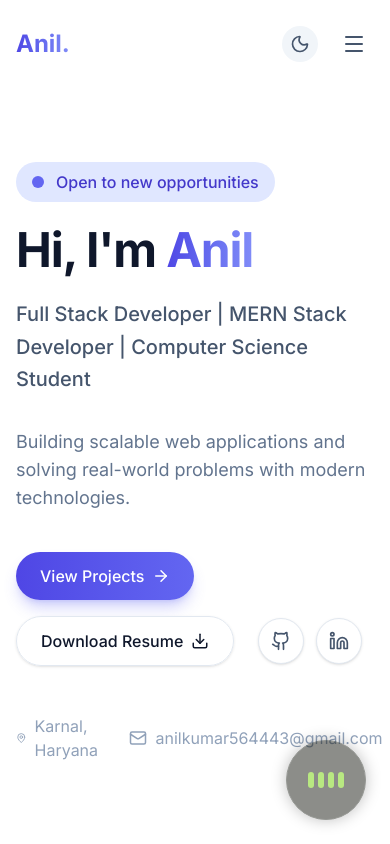
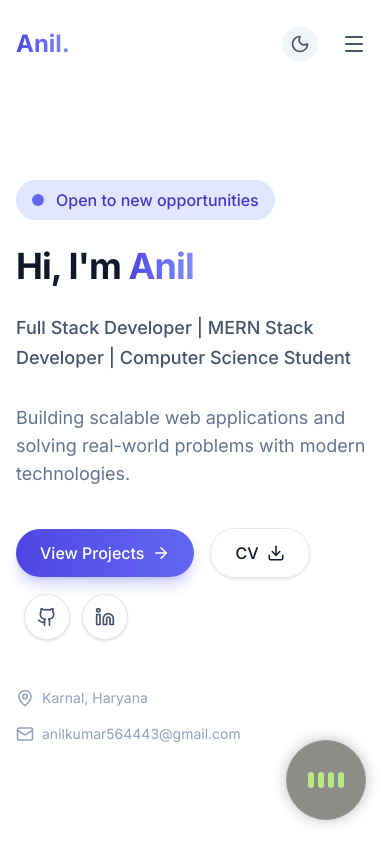
Before and after one commit to ANIL0023/portfolio, a React (Vite) app: page / in a window 390 px wide. Shown: the top 844 px of the page. Built offline with nearby package versions, Linux system fonts and the light colour scheme.

Commit message:
Final Update: Education to LPU and Global Responsiveness Overhaul

```diff
--- a/src/components/About.jsx
+++ b/src/components/About.jsx
@@ -23,7 +23,7 @@ const About = () => {
                                 <div className="p-6 rounded-2xl bg-white dark:bg-slate-800 shadow-sm border border-slate-100 dark:border-slate-700">
                                     <h4 className="font-bold text-slate-900 dark:text-white mb-2 text-xl font-display">Education</h4>
                                     <p className="text-primary-600 dark:text-primary-400 font-medium">B.Tech in Computer Science</p>
-                                    <p className="text-slate-500 dark:text-slate-500 text-sm mt-1">CGC Jhanjeri (2022 - 2026)</p>
+                                    <p className="text-slate-500 dark:text-slate-500 text-sm mt-1">Lovely Professional University (2023 - 2027)</p>
                                 </div>
                                 <div className="p-6 rounded-2xl bg-white dark:bg-slate-800 shadow-sm border border-slate-100 dark:border-slate-700">
                                     <h4 className="font-bold text-slate-900 dark:text-white mb-2 text-xl font-display">Location</h4>
--- a/src/components/Certificates.jsx
+++ b/src/components/Certificates.jsx
@@ -7,7 +7,7 @@ const Certificates = () => {
     return (
         <section id="certificates" className="py-20 bg-slate-50 dark:bg-slate-900/50">
             <div className="section-container">
-                <h2 className="text-4xl lg:text-5xl font-bold mb-16 text-center text-slate-900 dark:text-white">
+                <h2 className="text-3xl sm:text-4xl lg:text-5xl font-bold mb-12 sm:mb-16 text-center text-slate-900 dark:text-white">
                     Certifications
                 </h2>
                 <div className="grid grid-cols-1 md:grid-cols-2 lg:grid-cols-3 gap-6">
--- a/src/components/Contact.jsx
+++ b/src/components/Contact.jsx
@@ -45,7 +45,7 @@ const Contact = () => {
     return (
         <section id="contact" className="py-20 bg-slate-50 dark:bg-slate-900/50">
             <div className="section-container">
-                <h2 className="text-4xl lg:text-5xl font-bold mb-16 text-center text-slate-900 dark:text-white">Get In Touch</h2>
+                <h2 className="text-3xl sm:text-4xl lg:text-5xl font-bold mb-12 sm:mb-16 text-center text-slate-900 dark:text-white">Get In Touch</h2>
 
                 <div className="grid lg:grid-cols-2 gap-12 items-start">
                     <motion.div
--- a/src/components/Hero.jsx
+++ b/src/components/Hero.jsx
@@ -21,11 +21,11 @@ const Hero = () => {
                             Open to new opportunities
                         </div>
 
-                        <h1 className="text-5xl lg:text-7xl font-bold mb-6 tracking-tight">
+                        <h1 className="text-4xl sm:text-5xl lg:text-7xl font-bold mb-6 tracking-tight leading-tight">
                             Hi, I'm <span className="bg-gradient-to-r from-primary-600 to-primary-400 bg-clip-text text-transparent">{portfolioData.name.split(' ')[0]}</span>
                         </h1>
 
-                        <h2 className="text-xl lg:text-2xl text-slate-600 dark:text-slate-400 mb-8 font-medium leading-relaxed">
+                        <h2 className="text-lg sm:text-xl lg:text-2xl text-slate-600 dark:text-slate-400 mb-8 font-medium leading-relaxed max-w-2xl">
                             {portfolioData.title}
                         </h2>
 
@@ -37,8 +37,8 @@ const Hero = () => {
                             <a href="#projects" className="btn-primary flex items-center gap-2">
                                 View Projects <ArrowRight size={18} />
                             </a>
-                            <a href={portfolioData.resume} target="_blank" rel="noopener noreferrer" className="btn-secondary flex items-center gap-2">
-                                Download Resume <Download size={18} />
+                            <a href={portfolioData.resume} target="_blank" rel="noopener noreferrer" className="btn-secondary flex items-center gap-2 whitespace-nowrap">
+                                CV <Download size={18} />
                             </a>
                             <div className="flex gap-3 ml-2">
                                 <a href={portfolioData.github} target="_blank" rel="noopener noreferrer" className="p-3 bg-white dark:bg-slate-900 text-slate-600 dark:text-slate-400 border border-slate-200 dark:border-slate-800 rounded-full hover:text-primary-600 hover:border-primary-500 transition-all shadow-sm">
@@ -50,22 +50,22 @@ const Hero = () => {
                             </div>
                         </div>
 
-                        <div className="mt-12 flex items-center gap-6 text-slate-400">
+                        <div className="mt-12 flex flex-wrap items-center gap-4 sm:gap-6 text-slate-400">
                             <a
                                 href={`https://www.google.com/maps/search/?api=1&query=${encodeURIComponent(portfolioData.location)}`}
                                 target="_blank"
                                 rel="noopener noreferrer"
-                                className="flex items-center gap-2 hover:text-primary-600 transition-colors"
+                                className="flex items-center gap-2 hover:text-primary-600 transition-colors text-sm sm:text-base"
                             >
                                 <MapPin size={18} />
-                                <span>{portfolioData.location}</span>
+                                <span className="truncate max-w-[150px] sm:max-w-none">{portfolioData.location}</span>
                             </a>
                             <a
                                 href={`mailto:${portfolioData.email}`}
-                                className="flex items-center gap-2 hover:text-primary-600 transition-colors"
+                                className="flex items-center gap-2 hover:text-primary-600 transition-colors text-sm sm:text-base"
                             >
                                 <Mail size={18} />
-                                <span>{portfolioData.email}</span>
+                                <span className="truncate max-w-[200px] sm:max-w-none">{portfolioData.email}</span>
                             </a>
                         </div>
                     </motion.div>
--- a/src/components/Projects.jsx
+++ b/src/components/Projects.jsx
@@ -46,7 +46,7 @@ const Projects = () => {
     return (
         <section id="projects" className="py-20 bg-slate-50 dark:bg-slate-900/50">
             <div className="section-container">
-                <h2 className="text-4xl lg:text-5xl font-bold mb-16 text-center text-slate-900 dark:text-white">
+                <h2 className="text-3xl sm:text-4xl lg:text-5xl font-bold mb-12 sm:mb-16 text-center text-slate-900 dark:text-white">
                     Featured Projects
                 </h2>
                 <div className="grid grid-cols-1 md:grid-cols-2 lg:grid-cols-3 gap-8">
--- a/src/components/Skills.jsx
+++ b/src/components/Skills.jsx
@@ -32,7 +32,7 @@ const Skills = () => {
     return (
         <section id="skills" className="py-20">
             <div className="section-container">
-                <h2 className="text-4xl lg:text-5xl font-bold mb-16 text-center text-slate-900 dark:text-white">My Skillset</h2>
+                <h2 className="text-3xl sm:text-4xl lg:text-5xl font-bold mb-12 sm:mb-16 text-center text-slate-900 dark:text-white">My Skillset</h2>
                 <div className="grid grid-cols-1 md:grid-cols-2 lg:grid-cols-4 gap-8">
                     <SkillCategory
                         title="Languages"
```
